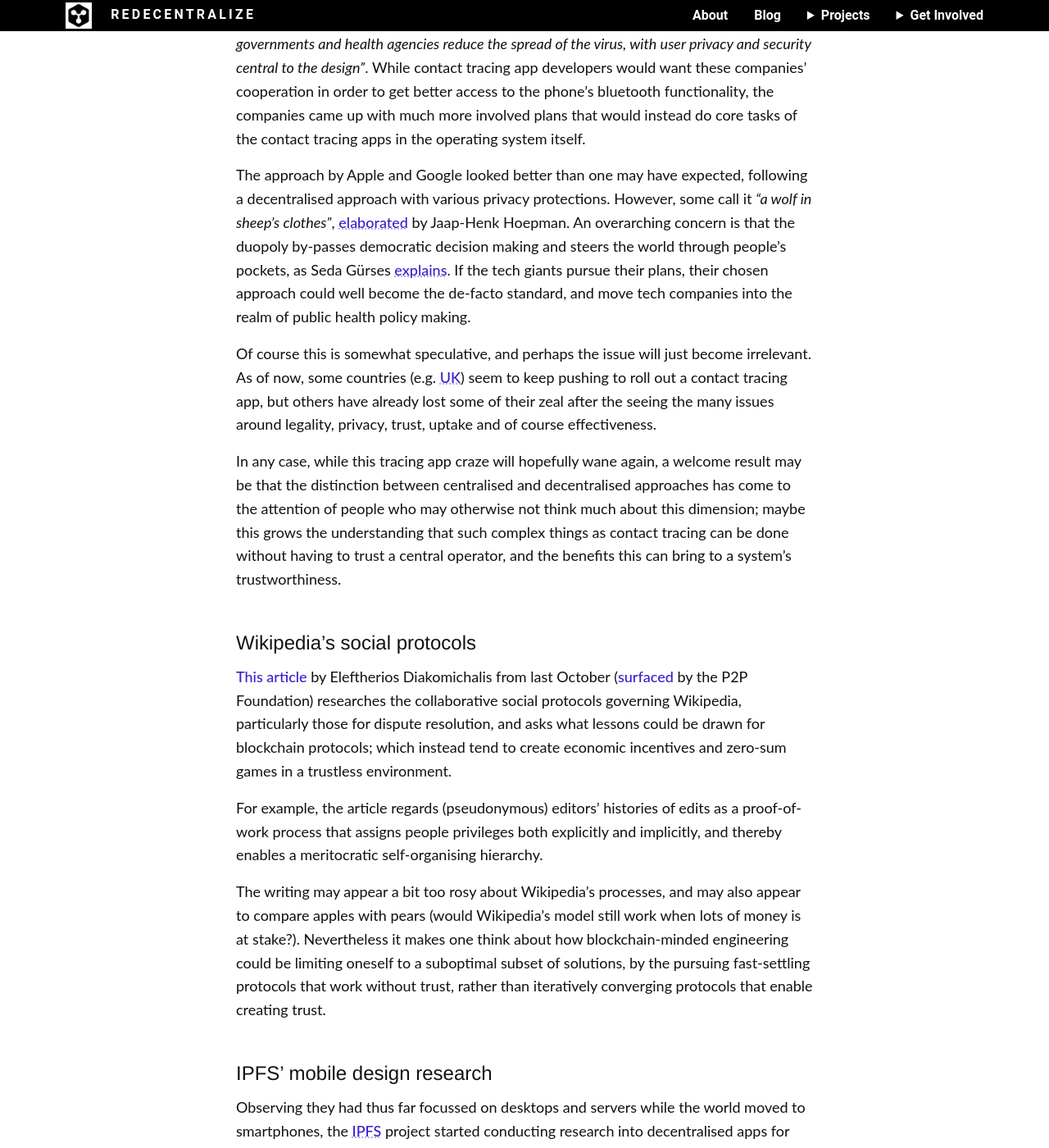
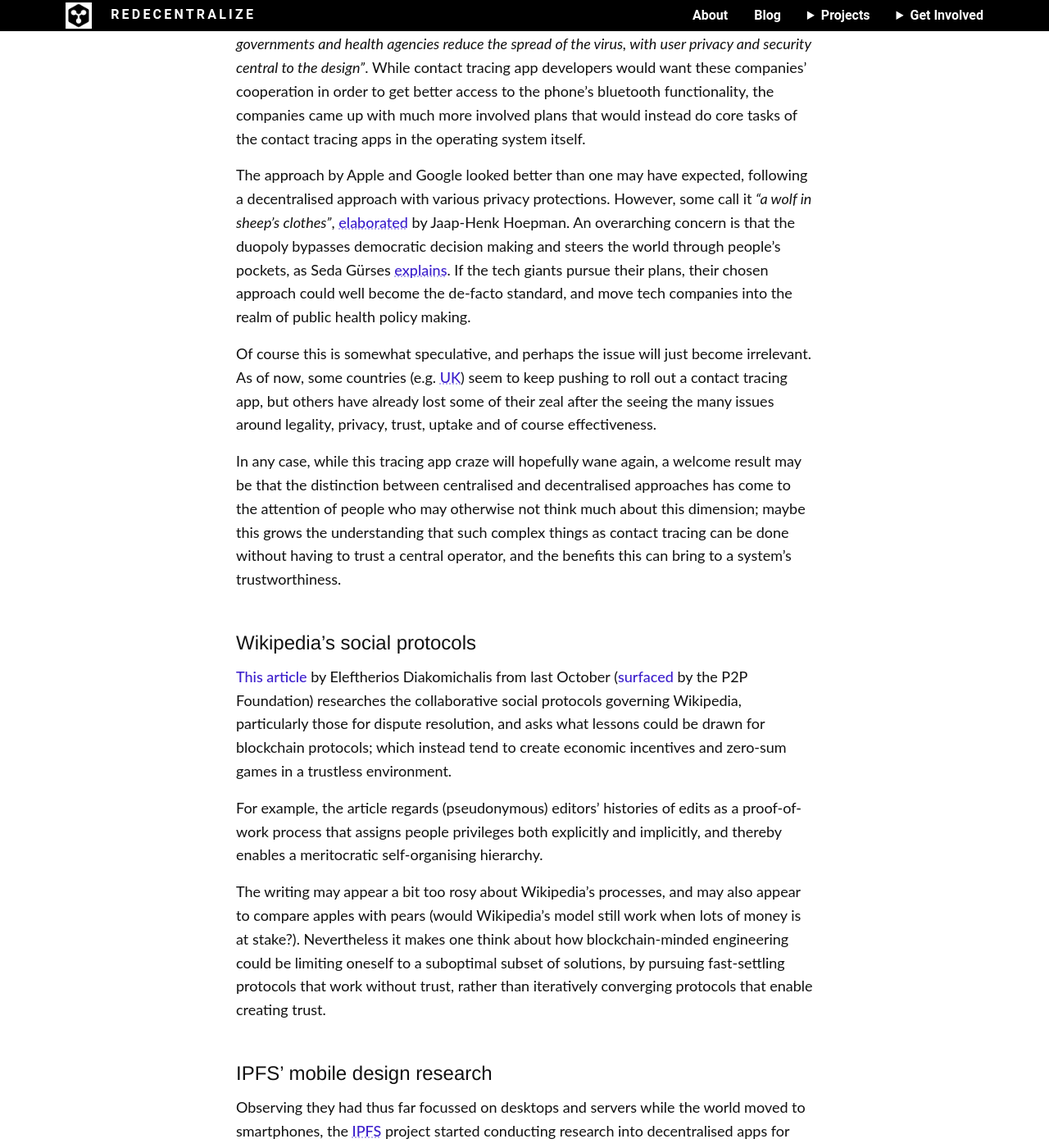
Before and after one commit to redecentralize/redecentralize-website, a Jekyll site: the page built from _posts/redigest/2020-04-30-redigest.md, in a window 1280 px wide and 1400 px high, scrolled down 697 px. Shown: the whole window at 82% size. Built offline with Jekyll 4.4.1, drawn with Linux system fonts in a browser that asks for light colours.

Commit message:
post-publication proofreading

```diff
--- a/_posts/redigest/2020-04-30-redigest.md
+++ b/_posts/redigest/2020-04-30-redigest.md
@@ -19,7 +19,7 @@
 
 Especially peculiar in this situation is the role of smartphone/OS makers Apple and Google, who [announced][] a partnership *“to enable the use of Bluetooth technology to help governments and health agencies reduce the spread of the virus, with user privacy and security central to the design”*. While contact tracing app developers would want these companies’ cooperation in order to get better access to the phone’s bluetooth functionality, the companies came up with much more involved plans that would instead do core tasks of the contact tracing apps in the operating system itself.
 
-The approach by Apple and Google looked better than one may have expected, following a decentralised approach with various privacy protections. However, some call it *“a wolf in sheep’s clothes”*, [elaborated][] by Jaap-Henk Hoepman. An overarching concern is that the duopoly by-passes democratic decision making and steers the world through people’s pockets, as Seda Gürses [explains][]. If the tech giants pursue their plans, their chosen approach could well become the de-facto standard, and move tech companies into the realm of public health policy making.
+The approach by Apple and Google looked better than one may have expected, following a decentralised approach with various privacy protections. However, some call it *“a wolf in sheep’s clothes”*, [elaborated][] by Jaap-Henk Hoepman. An overarching concern is that the duopoly bypasses democratic decision making and steers the world through people’s pockets, as Seda Gürses [explains][]. If the tech giants pursue their plans, their chosen approach could well become the de-facto standard, and move tech companies into the realm of public health policy making.
 
 Of course this is somewhat speculative, and perhaps the issue will just become irrelevant. As of now, some countries (e.g. [UK][]) seem to keep pushing to roll out a contact tracing app, but others have already lost some of their zeal after the seeing the many issues around legality, privacy, trust, uptake and of course effectiveness.
 
@@ -41,7 +41,7 @@
 
 For example, the article regards (pseudonymous) editors’ histories of edits as a proof-of-work process that assigns people privileges both explicitly and implicitly, and thereby enables a meritocratic self-organising hierarchy.
 
-The writing may appear a bit too rosy about Wikipedia’s processes, and may also appear to compare apples with pears (would Wikipedia’s model still work when lots of money is at stake?). Nevertheless it makes one think about how blockchain-minded engineering could be limiting oneself to a suboptimal subset of solutions, by the pursuing fast-settling protocols that work without trust, rather than iteratively converging protocols that enable creating trust.
+The writing may appear a bit too rosy about Wikipedia’s processes, and may also appear to compare apples with pears (would Wikipedia’s model still work when lots of money is at stake?). Nevertheless it makes one think about how blockchain-minded engineering could be limiting oneself to a suboptimal subset of solutions, by pursuing fast-settling protocols that work without trust, rather than iteratively converging protocols that enable creating trust.
 
 [This article]: https://eleftherios.io/what-the-decentralized-web-can-learn-from-wikipedia/
 [surfaced]: https://blog.p2pfoundation.net/what-the-decentralized-web-can-learn-from-wikipedia/2020/04/15
```
